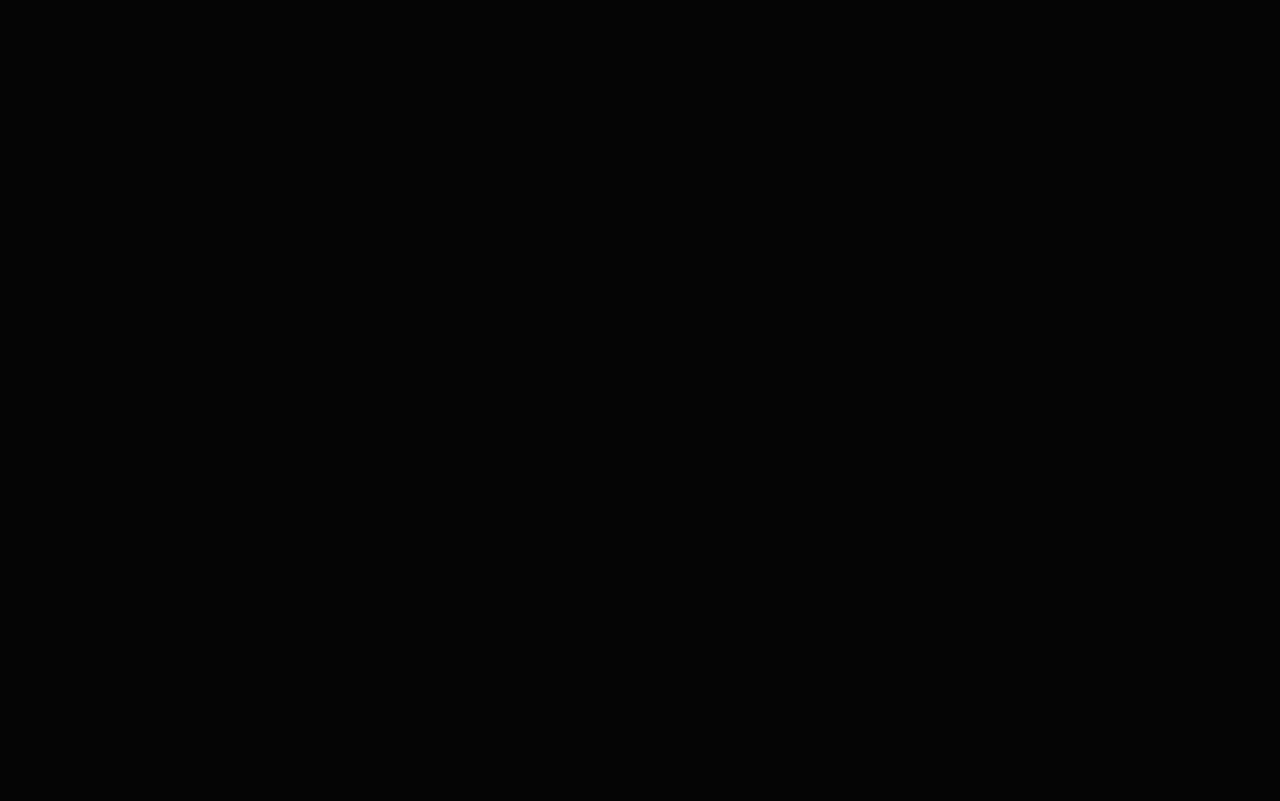
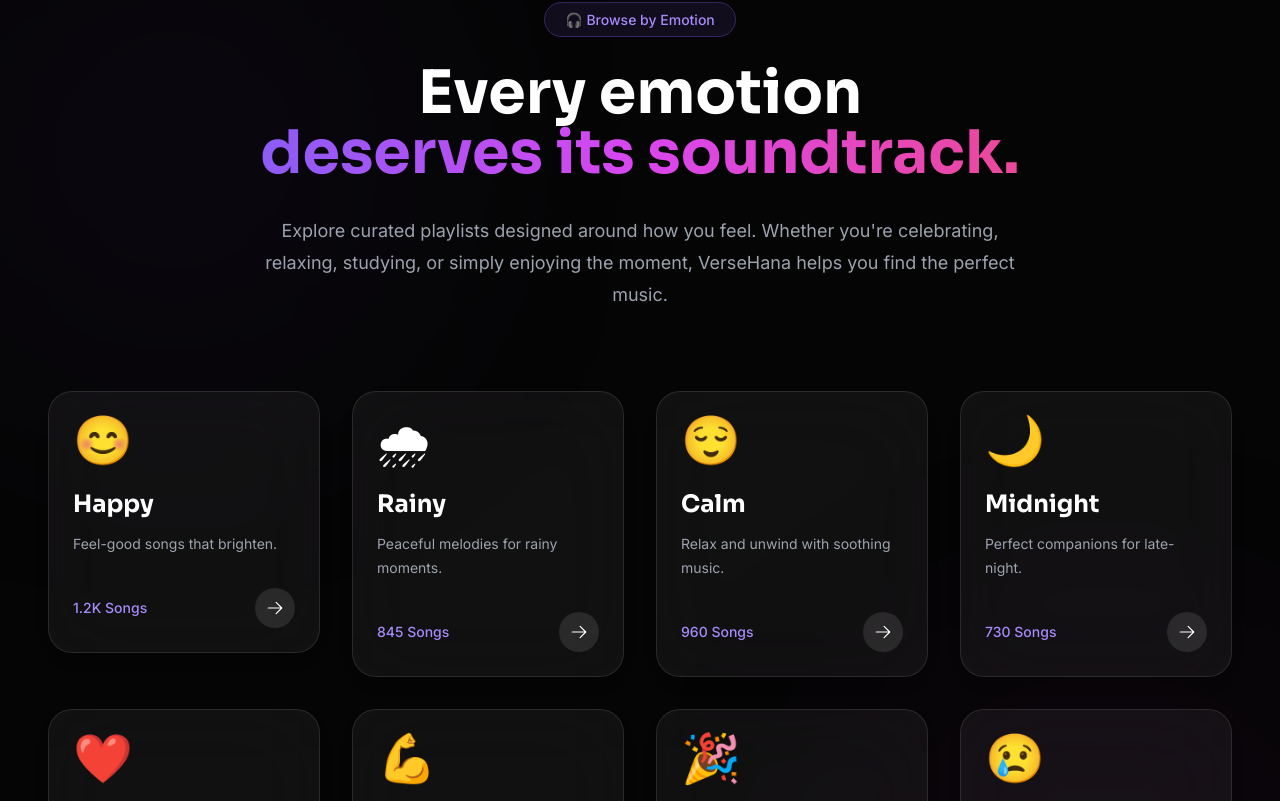
Before and after one commit to rmanikk/Verse-Hana, a React (Vite) app: page / in a window 1280 px wide. Shown: the part 1039-1840 px from the top of the page. Before the commit the page ends 934 px from the top, so only its background shows below. Built offline with nearby package versions, Linux system fonts and the light colour scheme.

Commit message:
Mood section

```diff
--- a/src/components/Home/MoodSection/MoodCard.jsx
+++ b/src/components/Home/MoodSection/MoodCard.jsx
@@ -0,0 +1,63 @@
+import { motion } from "framer-motion";
+import { HiArrowRight } from "react-icons/hi2";
+
+function MoodCard({ mood }) {
+  return (
+    <motion.div
+      whileHover={{
+        y: -8,
+        scale: 1.03,
+      }}
+      transition={{
+        duration: 0.3,
+      }}
+      className="group relative overflow-hidden rounded-3xl border border-white/10 bg-white/5 p-6 backdrop-blur-2xl shadow-lg"
+    >
+      {/* Gradient Glow */}
+
+      <div
+        className={`absolute inset-0 bg-gradient-to-br ${mood.color} opacity-0 blur-3xl transition-all duration-500 group-hover:opacity-20`}
+      />
+
+      {/* Content */}
+
+      <div className="relative z-10">
+
+        <div className="text-5xl">
+          {mood.emoji}
+        </div>
+
+        <h3 className="mt-6 text-2xl font-bold text-white">
+          {mood.title}
+        </h3>
+
+        <p className="mt-3 text-sm leading-6 text-gray-400">
+          {mood.description}
+        </p>
+
+        <div className="mt-8 flex items-center justify-between">
+
+          <span className="text-sm font-medium text-violet-400">
+            {mood.songs}
+          </span>
+
+          <motion.div
+            whileHover={{ x: 4 }}
+            className="flex h-10 w-10 items-center justify-center rounded-full bg-white/10 transition-colors duration-300 group-hover:bg-violet-600"
+          >
+            <HiArrowRight className="text-lg text-white" />
+          </motion.div>
+
+        </div>
+
+      </div>
+
+      {/* Border Glow */}
+
+      <div className="absolute inset-0 rounded-3xl border border-transparent transition-all duration-300 group-hover:border-violet-500/40" />
+
+    </motion.div>
+  );
+}
+
+export default MoodCard;
--- a/src/components/Home/MoodSection/MoodSection.jsx
+++ b/src/components/Home/MoodSection/MoodSection.jsx
@@ -1,7 +1,80 @@
+import { motion } from "framer-motion";
+
+import MoodCard from "./MoodCard";
+import { moods } from "../../../data/moods";
+
 function MoodSection() {
   return (
-    <section>
-      MoodSection
+    <section className="relative py-28">
+
+      {/* Background Glow */}
+
+      <div className="absolute inset-0 overflow-hidden">
+
+        <div className="absolute left-0 top-20 h-[350px] w-[350px] rounded-full bg-violet-600/10 blur-[140px]" />
+
+        <div className="absolute right-0 bottom-10 h-[350px] w-[350px] rounded-full bg-fuchsia-600/10 blur-[140px]" />
+
+      </div>
+
+      <div className="relative mx-auto max-w-[1450px] px-8 lg:px-12">
+
+        {/* Heading */}
+
+        <motion.div
+          initial={{ opacity: 0, y: 35 }}
+          whileInView={{ opacity: 1, y: 0 }}
+          transition={{ duration: 0.6 }}
+          viewport={{ once: true }}
+          className="mx-auto max-w-3xl text-center"
+        >
+
+          <span className="rounded-full border border-violet-500/30 bg-violet-500/10 px-5 py-2 text-sm font-medium text-violet-400">
+            🎧 Browse by Emotion
+          </span>
+
+          <h2 className="mt-8 text-5xl font-bold leading-tight text-[var(--text-primary)] lg:text-6xl">
+            Every emotion
+            <span className="block bg-gradient-to-r from-violet-500 via-fuchsia-500 to-pink-500 bg-clip-text text-transparent">
+              deserves its soundtrack.
+            </span>
+          </h2>
+
+          <p className="mt-8 text-lg leading-8 text-gray-400">
+            Explore curated playlists designed around how you feel.
+            Whether you're celebrating, relaxing, studying, or simply
+            enjoying the moment, VerseHana helps you find the perfect music.
+          </p>
+
+        </motion.div>
+
+        {/* Mood Cards */}
+
+        <div className="mt-20 grid gap-8 sm:grid-cols-2 xl:grid-cols-4">
+
+          {moods.map((mood, index) => (
+
+            <motion.div
+              key={mood.id}
+              initial={{ opacity: 0, y: 40 }}
+              whileInView={{ opacity: 1, y: 0 }}
+              viewport={{ once: true }}
+              transition={{
+                duration: 0.45,
+                delay: index * 0.08,
+              }}
+            >
+
+              <MoodCard mood={mood} />
+
+            </motion.div>
+
+          ))}
+
+        </div>
+
+      </div>
+
     </section>
   );
 }
--- /dev/null
+++ b/src/data/moods.js
@@ -0,0 +1,73 @@
+export const moods = [
+  {
+    id: 1,
+    emoji: "😊",
+    title: "Happy",
+    description: "Feel-good songs that brighten.",
+    songs: "1.2K Songs",
+    color: "from-yellow-400 to-orange-500",
+  },
+
+  {
+    id: 2,
+    emoji: "🌧",
+    title: "Rainy",
+    description: "Peaceful melodies for rainy moments.",
+    songs: "845 Songs",
+    color: "from-sky-500 to-indigo-600",
+  },
+
+  {
+    id: 3,
+    emoji: "😌",
+    title: "Calm",
+    description: "Relax and unwind with soothing music.",
+    songs: "960 Songs",
+    color: "from-cyan-400 to-blue-500",
+  },
+
+  {
+    id: 4,
+    emoji: "🌙",
+    title: "Midnight",
+    description: "Perfect companions for late-night.",
+    songs: "730 Songs",
+    color: "from-violet-500 to-purple-700",
+  },
+
+  {
+    id: 5,
+    emoji: "❤️",
+    title: "Love",
+    description: "Romantic songs for memories.",
+    songs: "1.5K Songs",
+    color: "from-pink-500 to-rose-500",
+  },
+
+  {
+    id: 6,
+    emoji: "💪",
+    title: "Focus",
+    description: "Stay productive with music.",
+    songs: "620 Songs",
+    color: "from-emerald-500 to-teal-500",
+  },
+
+  {
+    id: 7,
+    emoji: "🎉",
+    title: "Party",
+    description: "High-energy tracks to keep the vibe.",
+    songs: "910 Songs",
+    color: "from-fuchsia-500 to-purple-600",
+  },
+
+  {
+    id: 8,
+    emoji: "😢",
+    title: "Sad",
+    description: "Songs that understand every emotion.",
+    songs: "1.1K Songs",
+    color: "from-slate-500 to-gray-700",
+  },
+];
--- a/src/pages/Home.jsx
+++ b/src/pages/Home.jsx
@@ -1,11 +1,15 @@
 import Navbar from "../components/layout/Navbar/Navbar";
 import Hero from "../components/Home/Hero/Hero";
+import MoodSection from "../components/Home/MoodSection/MoodSection";
 
 function Home() {
   return (
     <>
       <Navbar />
+
       <Hero />
+
+      <MoodSection />
     </>
   );
 }
```
